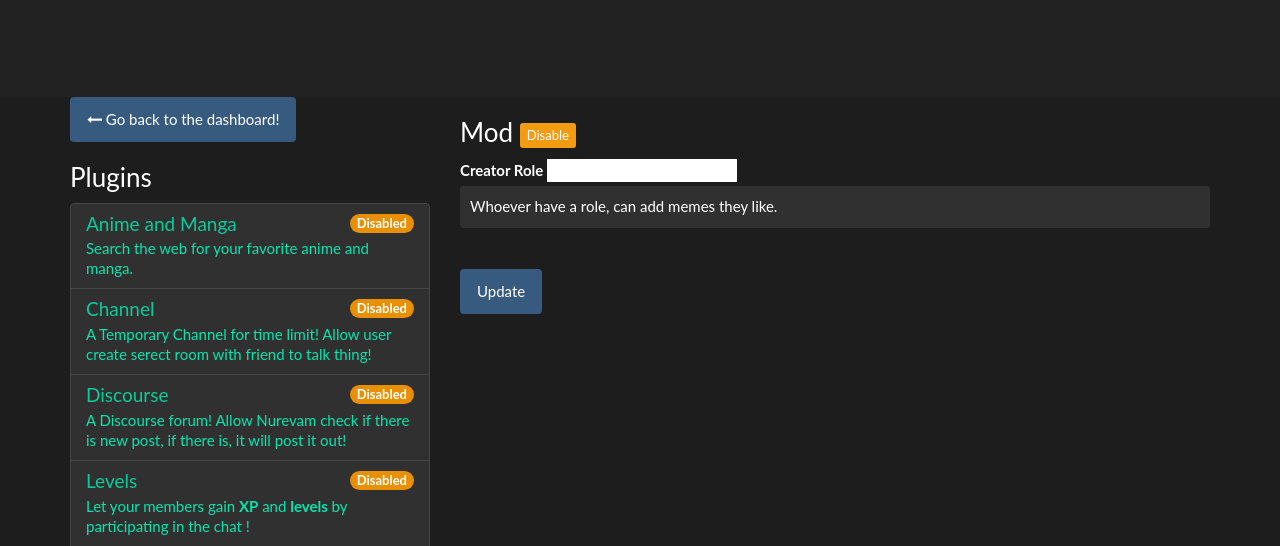
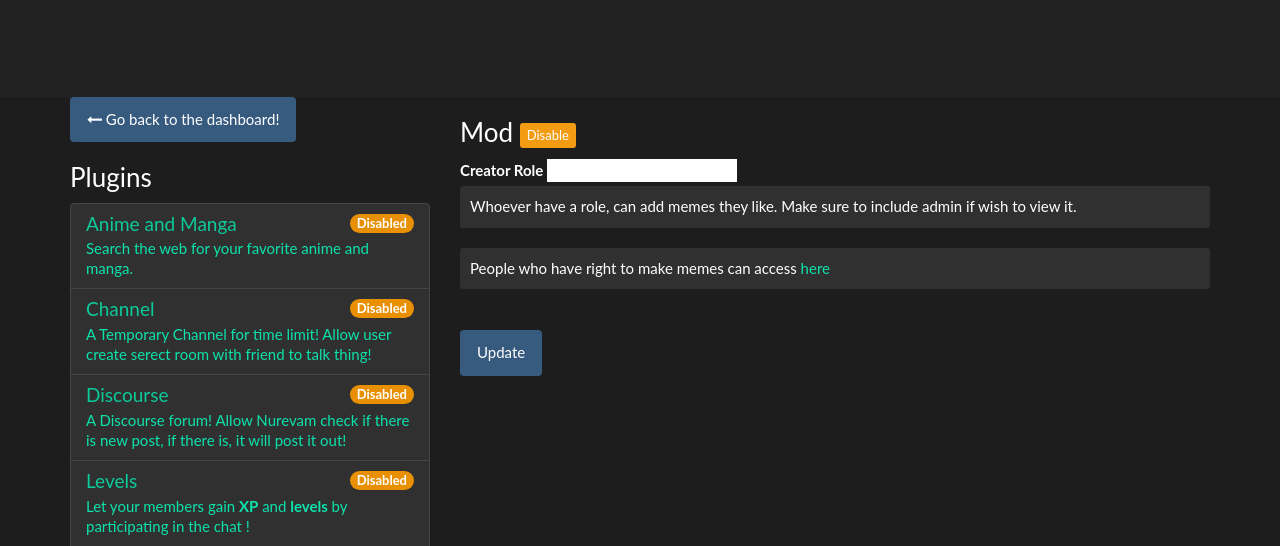
Before and after one commit to Maverun/Nurevam, a Flask app: template Site/templates/plugins_html/plugin-memes.html in a window 1280 px wide. Shown: the part 60-606 px from the top of the page. Run offline with Flask 2, Linux system fonts and the light colour scheme; the template is opened without the code that fills it, so the values that code supplies are empty; parts of the project's set-up code (start-up, migrations or seed data) failed here and were passed over; some libraries are stand-ins or nearby versions.

Commit message:
Fixed memes update, oops

```diff
--- a/Bot/cogs/memes.py
+++ b/Bot/cogs/memes.py
@@ -10,7 +10,7 @@ class Meme(): #Allow to welcome new members who join server. If it enable, will
         self.bot = bot
         self.redis = bot.db.redis
 
-    @commands.command(pass_context = True)
+    @commands.command(pass_context = True , brief = "A custom memes at your finest.")
     async def meme(self,ctx,name,top = "",bottom = ""):
         """
         allow to give a memes pictures
--- a/Bot/cogs/mod.py
+++ b/Bot/cogs/mod.py
@@ -30,7 +30,7 @@ class Mod():
 #    \_____| |_|  \___|  \__,_| |_| |_| #
 #########################################
 
-    @commands.group(brief="Allow to clean bot itself",pass_context=True,invoke_without_command=True)
+    @commands.group(brief="Allow to clean bot itself, have subcommand",pass_context=True,invoke_without_command=True)
     @commands.check(check_roles)
     async def clean(self, ctx, *, limit:int=100):
         """
--- a/Site/app.py
+++ b/Site/app.py
@@ -121,10 +121,12 @@ def require_role(f):
     def wrapper(*args,**kwargs):
         print("require role")
         cog = kwargs.get("cog").title()
+        print(cog)
         server_id = kwargs.get("server_id")
         user = session.get('user')
         get_user_role = resource_get("/guilds/{}/members/{}".format(server_id,user['id']))
         editor_role = db.smembers("{}:{}:editor_role".format(server_id,cog))
+        print(editor_role)
         for x in editor_role:
             if x in get_user_role["roles"]:
                 return f(*args, **kwargs)
@@ -786,6 +788,15 @@ def plugin_memes(server_id):
     role = list(filter(lambda r:r['name'] in db_role or r['id'] in db_role,guild_roles))
     return{"roles":role,"guild_roles":guild_roles}
 
+@app.route('/dashboard/<int:server_id>/memes/update',methods=['POST'])
+@plugin_method
+def update_memes(server_id):
+    roles = request.form.get('roles').split(',')
+    db.delete("{}:Memes:editor_role".format(server_id))
+    if len(roles)>0:
+        db.sadd("{}:Memes:editor_role".format(server_id),*roles)
+    return redirect(url_for('plugin_memes',server_id=server_id))
+
 def check_memes_link(link):
     try:
         r = requests.get(link)
@@ -826,7 +837,7 @@ def add_memes(server_id):
 
 @app.route('/dashboard/<int:server_id>/memes/update/<string:name>',methods=['POST'])
 @plugin_method
-def update_memes(server_id,name):
+def edit_memes(server_id,name):
     new_name = request.form.get("meme_name")
     link = request.form.get("meme_link")
     status = check_memes_link(link)
--- a/Site/templates/plugins_html/plugin-memes.html
+++ b/Site/templates/plugins_html/plugin-memes.html
@@ -13,7 +13,10 @@
                     <label class="control-label" for="roles">Creator Role</label>
                     <input type="text" data-role="tagsinput" name="roles" class="roles"/><br/>
                     <div class="well well-sm">
-                        Whoever have a role, can add memes they like.
+                        Whoever have a role, can add memes they like. Make sure to include admin if wish to view it.
+                    </div>
+                    <div class="well well-sm">
+                        People who have right to make memes can access <a href={{url_for('memes', server_id=server['id'],cog="memes")}}>here</a>
                     </div>
                     <script>
 				$(function() {
```
